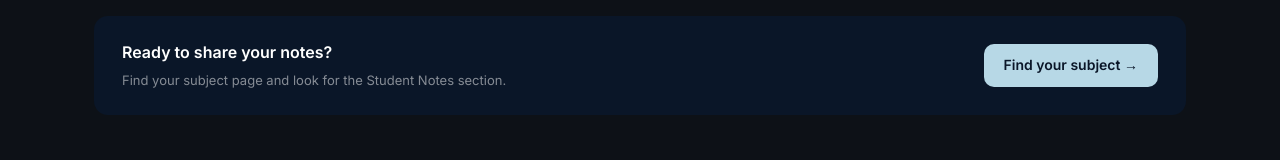
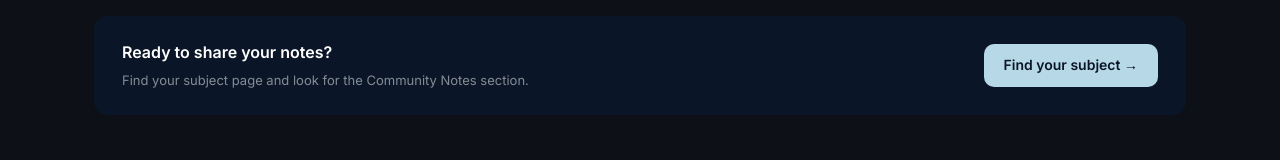
Before and after one commit to adityalawande17/sppu-study-hub-v3, a React (Vite) app: page /community-notes in a window 1280 px wide. Shown: the part 846-1006 px from the top of the page. Built offline with nearby package versions, Linux system fonts and the light colour scheme; no server answers; a web font is replaced by a local one.

Commit message:
rename Student Notes section to Community Notes
Every other reference to this feature already said Community Notes — this was the one leftover inconsistent label.

```diff
--- a/src/components/PeerNotes.jsx
+++ b/src/components/PeerNotes.jsx
@@ -86,7 +86,7 @@ export default function PeerNotes({ subjectCode, pattern }) {
     <div className="mat-section">
       <div className="mat-section-head">
         <div className="mat-section-title">
-          Student Notes {!loading && `(${notes.length})`}
+          Community Notes {!loading && `(${notes.length})`}
         </div>
         <button onClick={handleUploadClick} className="btn btn-outline">
           Upload Notes
--- a/src/pages/CommunityNotesGuide.jsx
+++ b/src/pages/CommunityNotesGuide.jsx
@@ -158,7 +158,7 @@ export default function CommunityNotesGuide() {
             Ready to share your notes?
           </div>
           <div style={{ fontSize: 13, color: "rgba(255,255,255,.5)" }}>
-            Find your subject page and look for the Student Notes section.
+            Find your subject page and look for the Community Notes section.
           </div>
         </div>
         <Link to="/branches" className="btn btn-gold" style={{ flexShrink: 0 }}>
--- a/src/pages/Home.jsx
+++ b/src/pages/Home.jsx
@@ -31,7 +31,7 @@ const faqs = [
   },
   {
     q: "How do I upload my own notes?",
-    a: 'Open any subject\'s page and click "Upload Notes" in the Student Notes section. Every upload is reviewed by an admin before it goes live — see the Community Notes guide above for the full process.',
+    a: 'Open any subject\'s page and click "Upload Notes" in the Community Notes section. Every upload is reviewed by an admin before it goes live — see the Community Notes guide above for the full process.',
   },
   {
     q: "Are the previous year question papers verified?",
```
